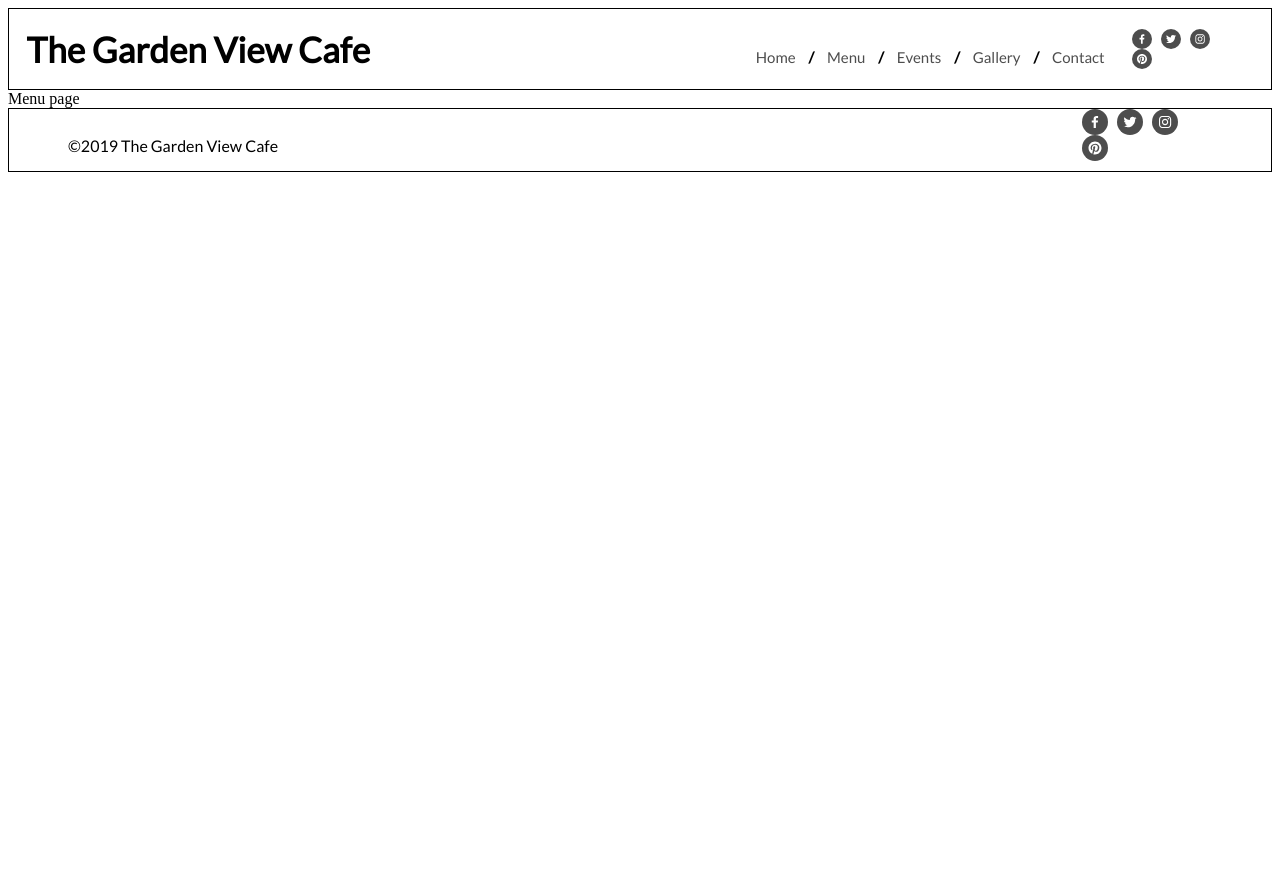
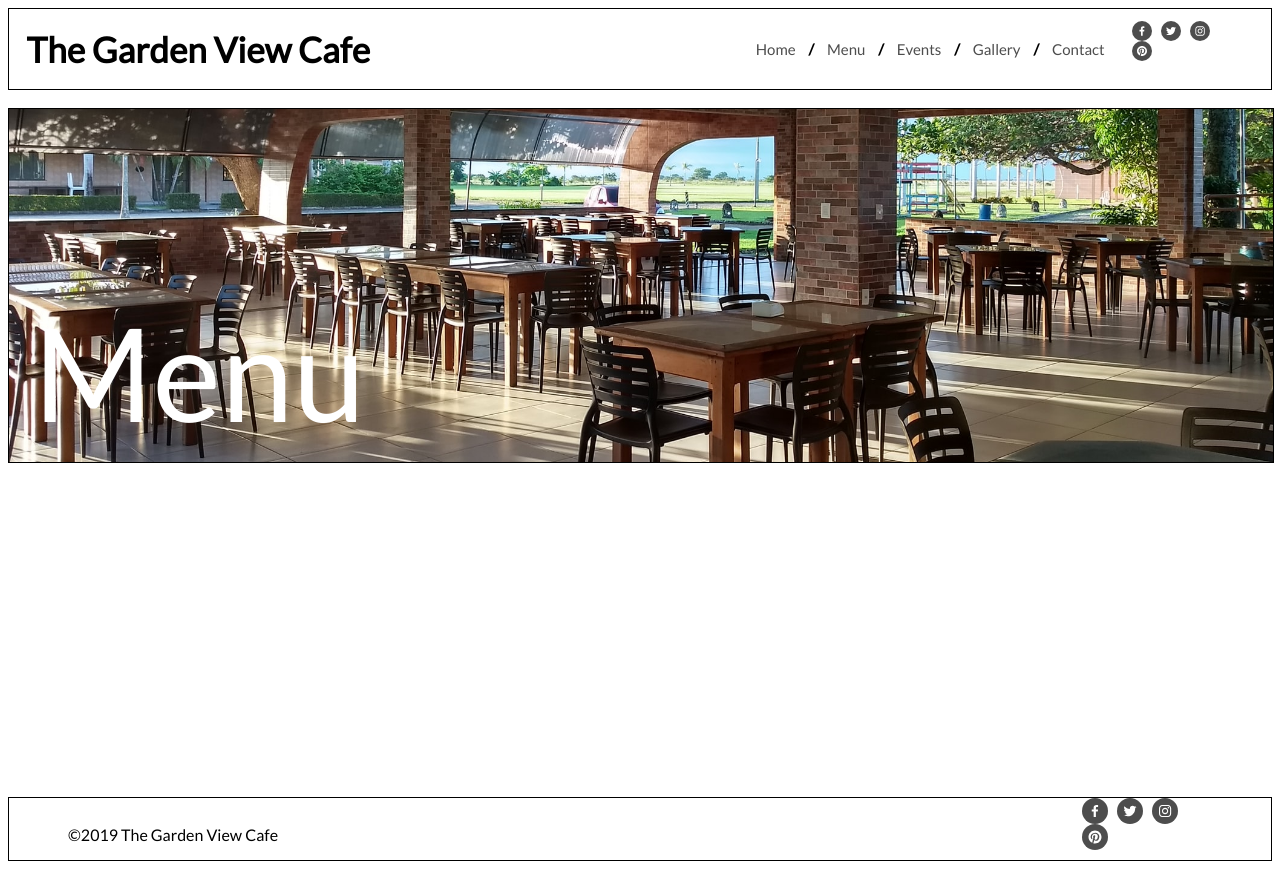
Before and after one commit to CallumMcFadgen/garden-view-cafe, a React (Create React App) app: page /MenuPage in a window 1280 px wide. Before the commit the page ends 800 px from the top, so only its background shows below. Built offline with nearby package versions, Linux system fonts and the light colour scheme.

Commit message:
generic banner added to all pages

```diff
--- a/public/css/style.css
+++ b/public/css/style.css
@@ -4,6 +4,7 @@
   text-align: center;
   left: 28%;
   width: 30%;
+  bottom: 8px;
   position: relative;
   display: inline-block;
 }
@@ -55,11 +56,33 @@
   display: inline-block;
   width: 8%;
   left: 29%;
+  bottom: 8px;
 }
 
 .header-sm-icon-spacing {
   word-spacing: 3px;
 }
+
+
+/* Page Banner Styling */
+
+.banner-ui {
+  border: thin black solid;
+  width: 100%;
+  position: relative;
+}
+
+.banner-text {
+  color: white;
+  font-family: "Lato", sans-serif;
+  font-size: 130px;
+  font-weight: 400;
+  width: 60%;
+  position: relative;
+  bottom: 260px;
+  left: 2%;
+}
+
 
 /* Footer Styling */
 
--- a/src/components/App.jsx
+++ b/src/components/App.jsx
@@ -1,5 +1,6 @@
 //Dependences
 import React, { Component } from 'react';
+import ReactDOM from 'react-dom';
 import { BrowserRouter as Router, Route, Link} from 'react-router-dom';
 import { browserHistory } from 'react-router';
 
@@ -37,5 +38,6 @@ class App extends Component {
   }
 }
 
+ReactDOM.render(<App />,document.querySelector('#root'));
 
 export default App;
--- a/src/components/ContactPage.jsx
+++ b/src/components/ContactPage.jsx
@@ -1,15 +1,22 @@
+//Dependences
 import React, { Component } from 'react';
+import ReactDOM from 'react-dom';
+
 
 class ContactPage extends Component {
   render() {
     return (
       <div>
-          Contact page
+        <div>
+          <br />
+          <img className="banner-ui" src="./images/banner/banner-img.png" alt="homepage banner image" />
+          <h1 className="banner-text">Contact</h1>
+       </div>
       </div>
     )
   }
 }
 
-
+ReactDOM.render(<ContactPage />,document.querySelector('#root'));
 
 export default ContactPage;
--- a/src/components/EventsPage.jsx
+++ b/src/components/EventsPage.jsx
@@ -1,15 +1,22 @@
+//Dependences
 import React, { Component } from 'react';
+import ReactDOM from 'react-dom';
+
 
 class EventsPage extends Component {
-    render() {
-      return (
+  render() {
+    return (
+      <div>
         <div>
-          Events page
+          <br />
+          <img className="banner-ui" src="./images/banner/banner-img.png" alt="homepage banner image" />
+          <h1 className="banner-text">Events</h1>
         </div>
-      )
-    }
+      </div>
+    )
   }
+}
 
+ReactDOM.render(<EventsPage />,document.querySelector('#root'));
 
-
-  export default EventsPage;
+export default EventsPage;
--- a/src/components/GalleryPage.jsx
+++ b/src/components/GalleryPage.jsx
@@ -1,15 +1,22 @@
+//Dependences
 import React, { Component } from 'react';
+import ReactDOM from 'react-dom';
+
 
 class GalleryPage extends Component {
   render() {
     return (
       <div>
-          Gallery page
+        <div>
+          <br />
+          <img className="banner-ui" src="./images/banner/banner-img.png" alt="homepage banner image" />
+          <h1 className="banner-text">Gallery</h1>
+       </div>
       </div>
     )
   }
 }
 
-
+ReactDOM.render(<GalleryPage />,document.querySelector('#root'));
 
 export default GalleryPage;
--- a/src/components/HomePage.jsx
+++ b/src/components/HomePage.jsx
@@ -1,3 +1,4 @@
+//Dependences
 import React, { Component } from 'react';
 import ReactDOM from 'react-dom';
 
@@ -6,20 +7,16 @@ class HomePage extends Component {
   render() {
     return (
       <div>
-          <h1>Welcome</h1>
-          <br/>
-
-          <br/>
-          <br/>
-          <br/>
-          <br/>
-          <br/>
+        <div>
+          <br />
+          <img className="banner-ui" src="./images/banner/banner-img.png" alt="homepage banner image" />
+          <h1 className="banner-text">Welcome</h1>
+        </div>
       </div>
     )
   }
 }
 
-
-
+ReactDOM.render(<HomePage />,document.querySelector('#root'));
 
 export default HomePage;
--- a/src/components/MenuPage.jsx
+++ b/src/components/MenuPage.jsx
@@ -1,15 +1,22 @@
+//Dependences
 import React, { Component } from 'react';
+import ReactDOM from 'react-dom';
+
 
 class MenuPage extends Component {
-    render() {
-      return (
+  render() {
+    return (
+      <div>
         <div>
-          Menu page
+          <br />
+          <img className="banner-ui" src="./images/banner/banner-img.png" alt="homepage banner image" />
+          <h1 className="banner-text">Menu</h1>
         </div>
-      )
-    }
+      </div>
+    )
   }
+}
 
+ReactDOM.render(<MenuPage />,document.querySelector('#root'));
 
-
-  export default MenuPage;
+export default MenuPage;
```
Also changed, not shown: src/components/footer-components/Footer.jsx (+5 -3 lines), src/components/header-components/NavBar.jsx (+9 -8 lines), public/images/banner/banner-img.png (added), 1 other file (tests, documents, lock files or other folders). Lines whose indentation alone changed are shown as unchanged.
